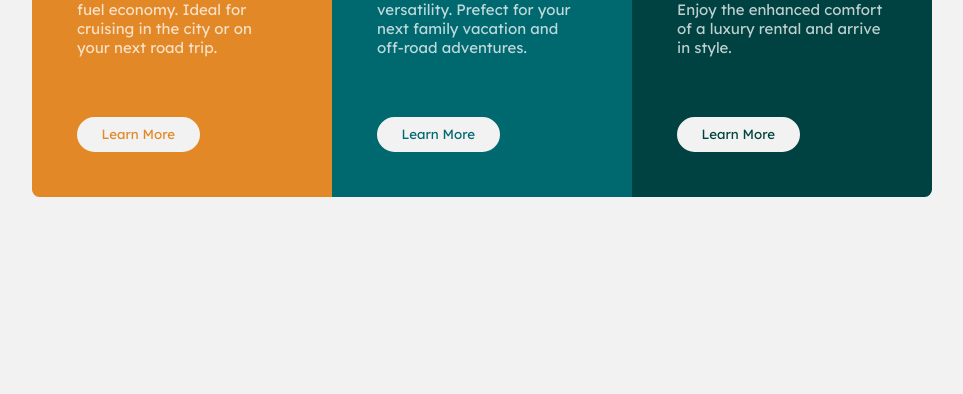
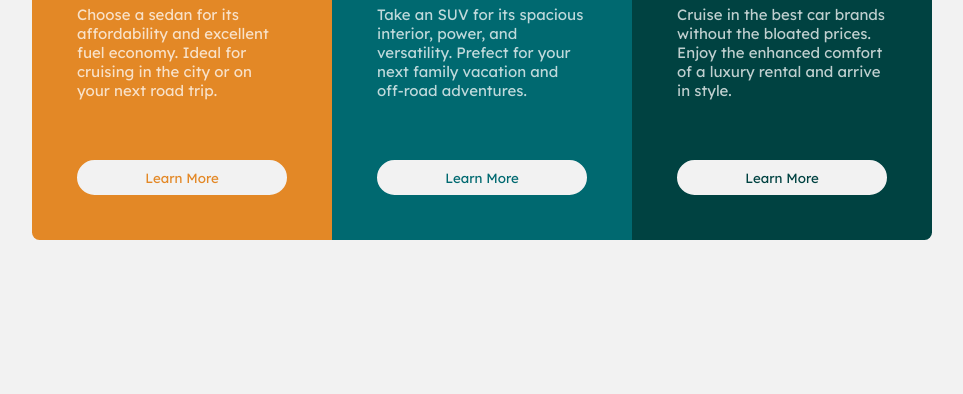
Before and after one commit to juan26468818/3-card-preview-component, a plain HTML site: page index.html in a window 1280 px wide. Shown: the part 406-800 px from the top of the page, without its empty margins (158-1121 px from the left). Drawn offline with Linux system fonts and the light colour scheme.

Commit message:
adjust wrap content

```diff
--- a/main.css
+++ b/main.css
@@ -15,7 +15,7 @@ html{
     color: var(--Very-light-gray);
 }
 body{
-    height: 100vh;
+    min-height: 100vh;
     padding: 1rem;
     display: flex;
     align-items: center;
@@ -31,6 +31,9 @@ main{
 }
 .card-container{
     padding: 3rem;
+    display: flex;
+    flex-direction: column;
+    justify-content: space-around;
 }
 .first-card{
     flex:1;
@@ -68,3 +71,7 @@ button{
     border-radius: 1.5rem;
     border: 2px solid var(--Very-light-gray);
 }
+button:hover{
+    color: var(--Very-light-gray);
+    background-color: transparent;
+}
```
